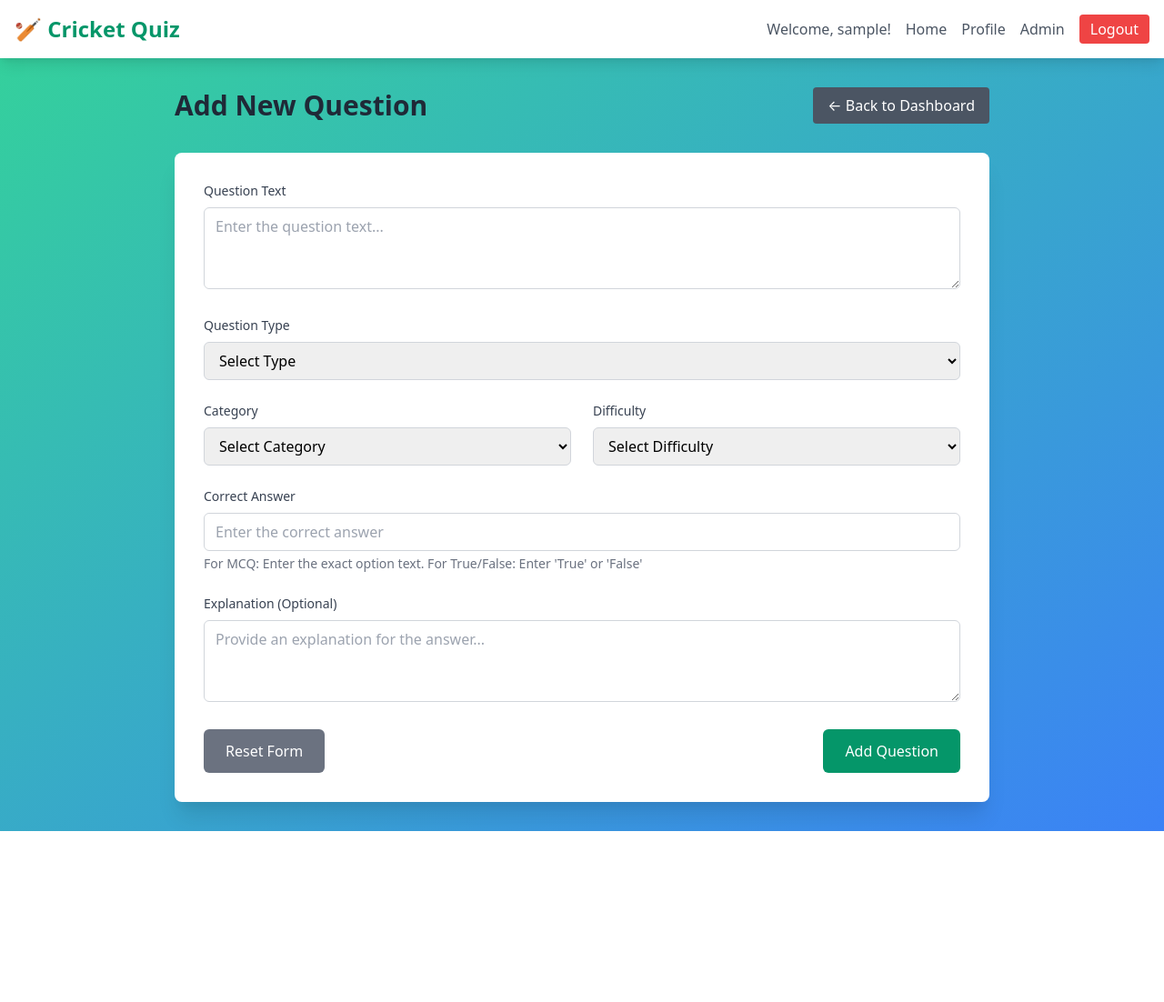
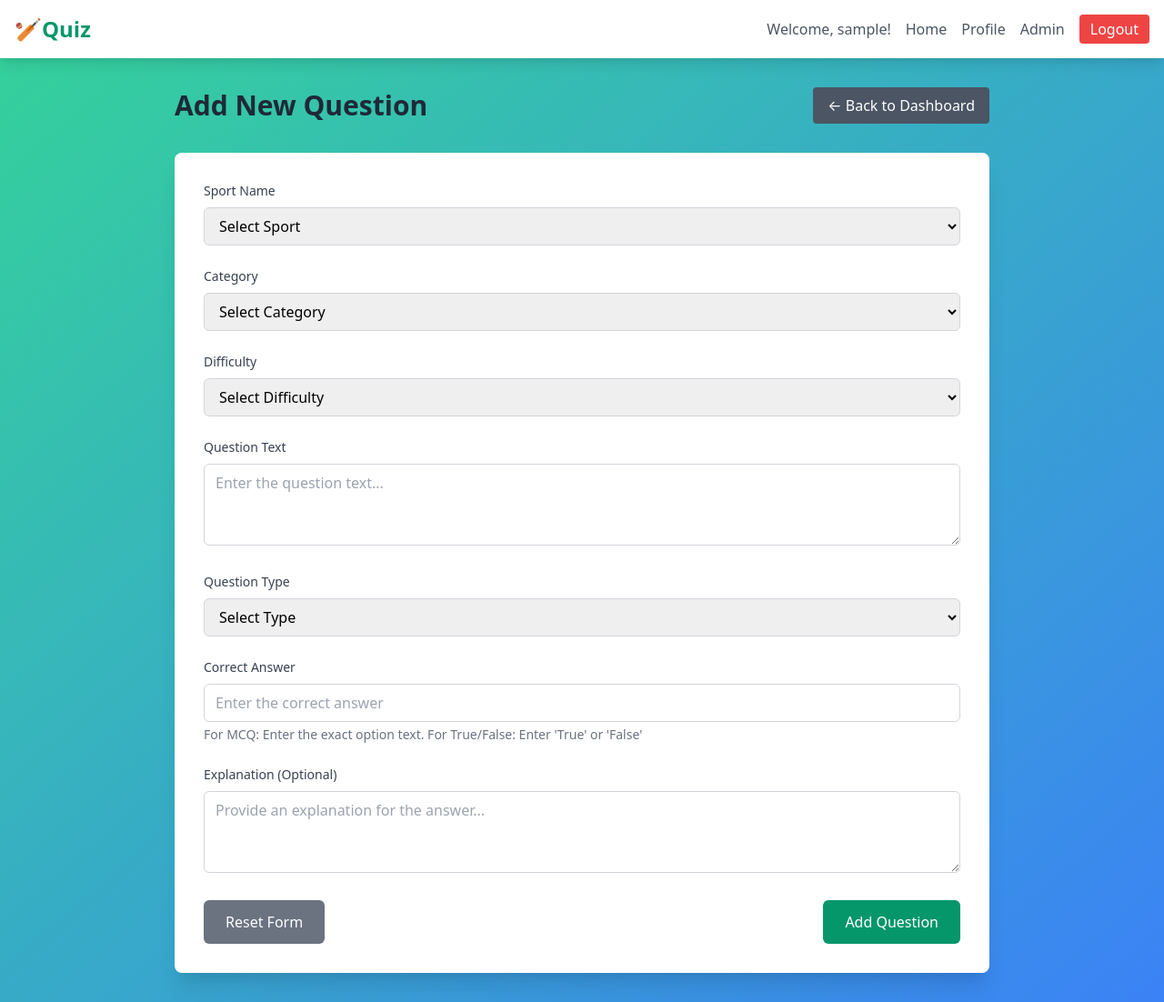
Before and after one commit to batcode007/quiz-app, a Flask app: page /admin/add_question in a window 1280 px wide. Shown: the whole page at 91% size. Before the commit the page ends 914 px from the top, so only its background shows below. Run offline with Flask 3, Linux system fonts and the light colour scheme; the visitor is signed in with stand-in values (Sample User, id 1).

Commit message:
app beautify

```diff
--- a/app.py
+++ b/app.py
@@ -206,9 +206,10 @@ def create_app(host=None, port=None):
                 db.session.commit()
                 flash('Question added successfully!')
                 return redirect(url_for('admin_dashboard'))
-
-            categories = Category.query.all()
-            return render_template('admin/add_question.html', categories=categories)
+            # sports = Sport.query.filter(Sport.deleted_at.isnot(None)).all()
+            sports = Sport.query.all()
+            # categories = Category.query.all()
+            return render_template('admin/add_question.html', sports = sports)
 
         @app.route('/admin/save_question', methods=['POST'])
         def admin_save_question():
@@ -217,13 +218,15 @@ def create_app(host=None, port=None):
 
             data = request.get_json()
             category_id = data['category_id']
+            sport_id = data['sport_id']
             question = Question(
                 text=data['text'],
                 question_type=data['type'],
                 difficulty=data['difficulty'],
                 correct_answer=data['correct_answer'],
                 explanation=data.get('explanation', ''),
-                category_id=category_id
+                category_id=category_id,
+                sport_id =sport_id
             )
 
             if data['type'] == 'mcq':
--- a/models.py
+++ b/models.py
@@ -66,7 +66,7 @@ class Sport(db.Model):
     name = db.Column(db.String(100), nullable=False, unique=True)
     description = db.Column(db.Text)
     created_at = db.Column(db.DateTime, default=datetime.utcnow)
-
+    deleted_at = db.Column(db.DateTime, default=datetime.utcnow)
     categories = db.relationship('Category', backref='sport', lazy=True)
 
     __table_args__ = (
@@ -99,6 +99,7 @@ class Question(db.Model):
     correct_answer = db.Column(db.String(500), nullable=False)
     explanation = db.Column(db.Text)
     category_id = db.Column(db.Integer, db.ForeignKey('category.id'), nullable=False)
+    sport_id = db.Column(db.Integer, db.ForeignKey('sport.id'), nullable=False)
     created_at = db.Column(db.DateTime, default=datetime.utcnow)
 
     def get_options(self):
--- a/static/css/style.css
+++ b/static/css/style.css
@@ -1,4 +1,4 @@
-/* Custom styles for the cricket quiz app */
+/* Custom styles for the quiz app */
 
 .timer-progress {
     transition: width 1s linear;
--- a/static/js/app.js
+++ b/static/js/app.js
@@ -1,4 +1,4 @@
-// Cricket Quiz App JavaScript
+// Quiz App JavaScript
 
 class QuizApp {
     constructor() {
--- a/templates/admin/add_question.html
+++ b/templates/admin/add_question.html
@@ -14,6 +14,40 @@
 
     <div class="bg-white rounded-lg shadow-xl p-8">
         <form id="question-form" class="space-y-6">
+            <!-- Sport Selection -->
+            <div>
+                <label class="block text-sm font-medium text-gray-700 mb-2">Sport Name</label>
+                <select id="sport" required onchange="updateCategories()"
+                        class="w-full px-3 py-2 border border-gray-300 rounded-md focus:outline-none focus:ring-2 focus:ring-blue-500">
+                    <option value="">Select Sport</option>
+                    {% for sport in sports %}
+                    <option value="{{ sport.id }}">{{ sport.name }}</option>
+                    {% endfor %}
+                </select>
+            </div>
+
+            <!-- Category Selection -->
+            <div>
+                <label class="block text-sm font-medium text-gray-700 mb-2">Category</label>
+                <select id="category" required
+                        class="w-full px-3 py-2 border border-gray-300 rounded-md focus:outline-none focus:ring-2 focus:ring-blue-500">
+                    <option value="">Select Category</option>
+                    <!-- Populated dynamically via JavaScript -->
+                </select>
+            </div>
+
+            <!-- Difficulty Selection -->
+            <div>
+                <label class="block text-sm font-medium text-gray-700 mb-2">Difficulty</label>
+                <select id="difficulty" required
+                        class="w-full px-3 py-2 border border-gray-300 rounded-md focus:outline-none focus:ring-2 focus:ring-blue-500">
+                    <option value="">Select Difficulty</option>
+                    <option value="easy">Easy</option>
+                    <option value="medium">Medium</option>
+                    <option value="hard">Hard</option>
+                </select>
+            </div>
+
             <!-- Question Text -->
             <div>
                 <label class="block text-sm font-medium text-gray-700 mb-2">Question Text</label>
@@ -42,32 +76,6 @@
                     <input type="text" id="option-2" class="w-full px-3 py-2 border border-gray-300 rounded-md" placeholder="Option B">
                     <input type="text" id="option-3" class="w-full px-3 py-2 border border-gray-300 rounded-md" placeholder="Option C">
                     <input type="text" id="option-4" class="w-full px-3 py-2 border border-gray-300 rounded-md" placeholder="Option D">
-                </div>
-            </div>
-
-            <div class="grid md:grid-cols-2 gap-6">
-                <!-- Category -->
-                <div>
-                    <label class="block text-sm font-medium text-gray-700 mb-2">Category</label>
-                    <select id="category" required
-                            class="w-full px-3 py-2 border border-gray-300 rounded-md focus:outline-none focus:ring-2 focus:ring-blue-500">
-                        <option value="">Select Category</option>
-                        {% for category in categories %}
-                        <option value="{{ category.id }}">{{ category.name }}</option>
-                        {% endfor %}
-                    </select>
-                </div>
-
-                <!-- Difficulty -->
-                <div>
-                    <label class="block text-sm font-medium text-gray-700 mb-2">Difficulty</label>
-                    <select id="difficulty" required
-                            class="w-full px-3 py-2 border border-gray-300 rounded-md focus:outline-none focus:ring-2 focus:ring-blue-500">
-                        <option value="">Select Difficulty</option>
-                        <option value="easy">Easy</option>
-                        <option value="medium">Medium</option>
-                        <option value="hard">Hard</option>
-                    </select>
                 </div>
             </div>
 
@@ -103,19 +111,38 @@
 </div>
 
 <script>
+function updateCategories() {
+    const sportId = document.getElementById('sport').value;
+    const categorySelect = document.getElementById('category');
+    categorySelect.innerHTML = '<option value="">Select Category</option>';
+
+    if (sportId) {
+        // Simulate fetching categories (replace with actual API call if needed)
+        fetch(`/categories?sport_id=${sportId}`)
+            .then(response => response.json())
+            .then(data => {
+                data.forEach(category => {
+                    const option = document.createElement('option');
+                    option.value = category.id;
+                    option.textContent = category.name;
+                    categorySelect.appendChild(option);
+                });
+            })
+            .catch(error => console.error('Error fetching categories:', error));
+    }
+}
+
 function toggleOptions() {
     const type = document.getElementById('question-type').value;
     const mcqOptions = document.getElementById('mcq-options');
 
     if (type === 'mcq') {
         mcqOptions.classList.remove('hidden');
-        // Make options required
         for (let i = 1; i <= 4; i++) {
             document.getElementById(`option-${i}`).required = true;
         }
     } else {
         mcqOptions.classList.add('hidden');
-        // Remove required from options
         for (let i = 1; i <= 4; i++) {
             document.getElementById(`option-${i}`).required = false;
         }
@@ -125,6 +152,7 @@ function toggleOptions() {
 function resetForm() {
     document.getElementById('question-form').reset();
     document.getElementById('mcq-options').classList.add('hidden');
+    document.getElementById('category').innerHTML = '<option value="">Select Category</option>';
 }
 
 document.getElementById('question-form').addEventListener('submit', async function(e) {
@@ -132,10 +160,11 @@ document.getElementById('question-form').addEventListener('submit', async functi
 
     const type = document.getElementById('question-type').value;
     const formData = {
+        sport_id: document.getElementById('sport').value,
+        category_id: document.getElementById('category').value,
+        difficulty: document.getElementById('difficulty').value,
         text: document.getElementById('question-text').value,
         type: type,
-        category_id: document.getElementById('category').value,
-        difficulty: document.getElementById('difficulty').value,
         correct_answer: document.getElementById('correct-answer').value,
         explanation: document.getElementById('explanation').value
     };
--- a/templates/admin/login.html
+++ b/templates/admin/login.html
@@ -1,6 +1,6 @@
 {% extends "base.html" %}
 
-{% block title %}Admin Login - Cricket Quiz App{% endblock %}
+{% block title %}Admin Login - Quiz App{% endblock %}
 
 {% block content %}
 <div class="max-w-md mx-auto">
--- a/templates/admin/reports.html
+++ b/templates/admin/reports.html
@@ -1,6 +1,6 @@
 {% extends "base.html" %}
 
-{% block title %}Admin Reports - Cricket Quiz App{% endblock %}
+{% block title %}Admin Reports - Quiz App{% endblock %}
 
 {% block content %}
 <div class="max-w-6xl mx-auto">
--- a/templates/auth/register.html
+++ b/templates/auth/register.html
@@ -1,6 +1,6 @@
 {% extends "base.html" %}
 
-{% block title %}Register - Cricket Quiz App{% endblock %}
+{% block title %}Register - Quiz App{% endblock %}
 
 {% block content %}
 <div class="min-h-screen flex items-center justify-center py-12 px-4 sm:px-6 lg:px-8">
--- a/templates/base.html
+++ b/templates/base.html
@@ -3,7 +3,7 @@
 <head>
     <meta charset="UTF-8">
     <meta name="viewport" content="width=device-width, initial-scale=1.0">
-    <title>{% block title %}Cricket Quiz App{% endblock %}</title>
+    <title>{% block title %}Quiz App{% endblock %}</title>
     <link href="https://cdnjs.cloudflare.com/ajax/libs/tailwindcss/2.2.19/tailwind.min.css" rel="stylesheet">
     <link rel="stylesheet" href="{{ url_for('static', filename='css/style.css') }}">
 </head>
@@ -11,7 +11,7 @@
     <nav class="bg-white shadow-lg">
         <div class="container mx-auto px-4">
             <div class="flex justify-between items-center py-4">
-                <h1 class="text-2xl font-bold text-green-600">🏏 Cricket Quiz</h1>
+                <h1 class="text-2xl font-bold text-green-600">🏏Quiz</h1>
                 <div class="flex items-center space-x-4">
                     {% if session.user_id %}
                         <span class="text-gray-600">Welcome, {{ session.username }}!</span>
--- a/templates/profile.html
+++ b/templates/profile.html
@@ -1,6 +1,6 @@
 {% extends "base.html" %}
 
-{% block title %}Profile - Cricket Quiz App{% endblock %}
+{% block title %}Profile - Quiz App{% endblock %}
 
 {% block content %}
 <div class="max-w-4xl mx-auto">
--- a/templates/quiz.html
+++ b/templates/quiz.html
@@ -1,6 +1,6 @@
 {% extends "base.html" %}
 
-{% block title %}Quiz in Progress - Cricket Quiz App{% endblock %}
+{% block title %}Quiz in Progress - Quiz App{% endblock %}
 
 {% block content %}
 <div class="max-w-4xl mx-auto">
--- a/templates/quiz_question.html
+++ b/templates/quiz_question.html
@@ -1,6 +1,6 @@
 {% extends "base.html" %}
 
-{% block title %}Quiz Question - Cricket Quiz App{% endblock %}
+{% block title %}Quiz Question - Quiz App{% endblock %}
 
 {% block content %}
 <div class="container mx-auto p-6">
--- a/templates/quiz_result.html
+++ b/templates/quiz_result.html
@@ -1,6 +1,6 @@
 {% extends "base.html" %}
 
-{% block title %}Quiz Result - Cricket Quiz App{% endblock %}
+{% block title %}Quiz Result - Quiz App{% endblock %}
 
 {% block content %}
 <div class="container mx-auto p-6">
--- a/templates/results.html
+++ b/templates/results.html
@@ -1,6 +1,6 @@
 {% extends "base.html" %}
 
-{% block title %}Quiz Results - Cricket Quiz App{% endblock %}
+{% block title %}Quiz Results - Quiz App{% endblock %}
 
 {% block content %}
 <div class="max-w-4xl mx-auto">
@@ -34,12 +34,12 @@
             {% if percentage >= 80 %}
                 <div class="bg-yellow-100 border-l-4 border-yellow-500 p-4 mb-6">
                     <h3 class="text-lg font-semibold text-yellow-800">Excellent Performance! 🏆</h3>
-                    <p class="text-yellow-700">You're a cricket expert!</p>
+                    <p class="text-yellow-700">You're a sports expert!</p>
                 </div>
             {% elif percentage >= 60 %}
                 <div class="bg-green-100 border-l-4 border-green-500 p-4 mb-6">
                     <h3 class="text-lg font-semibold text-green-800">Good Job! 👏</h3>
-                    <p class="text-green-700">You have solid cricket knowledge!</p>
+                    <p class="text-green-700">You have solid sports knowledge!</p>
                 </div>
             {% else %}
                 <div class="bg-blue-100 border-l-4 border-blue-500 p-4 mb-6">
```
Also changed, not shown: templates/auth/login.html (+5 -5 lines), readme.md, 1 other file.
